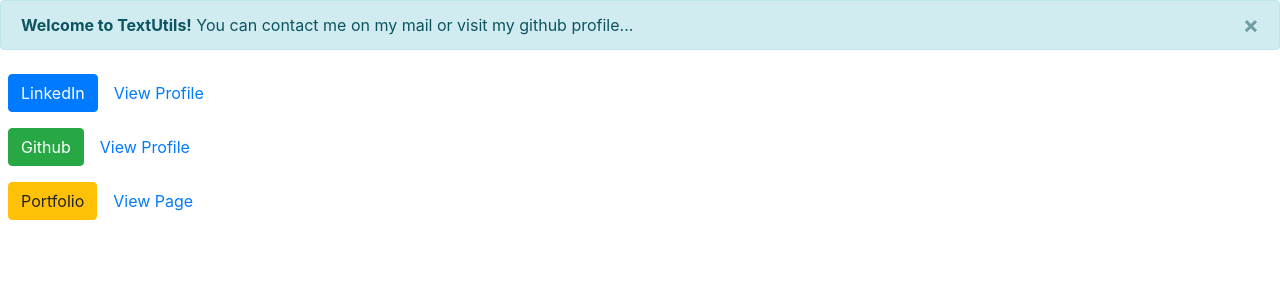
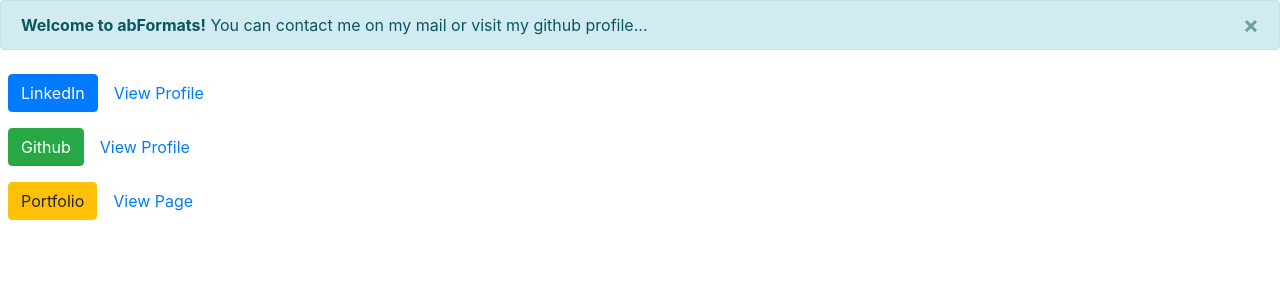
Before and after one commit to SinghIsWriting/abFormats, a Django app: page /contact/ in a window 1280 px wide. Shown: the part 56-356 px from the top of the page. Run offline with Django 4.2, Linux system fonts and the light colour scheme; some libraries are stand-ins or nearby versions.

Commit message:
project name updated in tempates

```diff
--- a/templates/analyze.html
+++ b/templates/analyze.html
@@ -11,7 +11,7 @@
     <!-- Bootstrap CSS -->
     <link rel="stylesheet" href="https://stackpath.bootstrapcdn.com/bootstrap/4.2.1/css/bootstrap.min.css" integrity="sha384-GJzZqFGwb1QTTN6wy59ffF1BuGJpLSa9DkKMp0DgiMDm4iYMj70gZWKYbI706tWS" crossorigin="anonymous">
 
-    <title>Text Utils</title>
+    <title>abFormats | Text Utils</title>
     <style>
       .container {
         margin-top: 20px;
--- a/templates/contact.html
+++ b/templates/contact.html
@@ -8,7 +8,7 @@
     <!-- Bootstrap CSS -->
     <link rel="stylesheet" href="https://stackpath.bootstrapcdn.com/bootstrap/4.2.1/css/bootstrap.min.css" integrity="sha384-GJzZqFGwb1QTTN6wy59ffF1BuGJpLSa9DkKMp0DgiMDm4iYMj70gZWKYbI706tWS" crossorigin="anonymous">
 
-    <title>Contact Me</title>
+    <title>Contact Me | abFormats</title>
   </head>
   <body>
 <nav class="navbar navbar-expand-lg navbar-dark bg-dark">
@@ -34,7 +34,7 @@
 
 
 <div class="alert alert-info alert-dismissible fade show" role="alert">
-  <strong>Welcome to TextUtils!</strong> You can contact me on my mail or visit my github profile...
+  <strong>Welcome to abFormats!</strong> You can contact me on my mail or visit my github profile...
   <button type="button" class="close" data-dismiss="alert" aria-label="Close">
     <span aria-hidden="true">×</span>
   </button>
--- a/templates/error.html
+++ b/templates/error.html
@@ -8,7 +8,7 @@
     <!-- Bootstrap CSS -->
     <link rel="stylesheet" href="https://stackpath.bootstrapcdn.com/bootstrap/4.2.1/css/bootstrap.min.css" integrity="sha384-GJzZqFGwb1QTTN6wy59ffF1BuGJpLSa9DkKMp0DgiMDm4iYMj70gZWKYbI706tWS" crossorigin="anonymous">
 
-    <title>Text Utils</title>
+    <title>Error | abFormats - Text Utils</title>
   </head>
   <body>
 <nav class="navbar navbar-expand-lg navbar-dark bg-dark">
--- a/templates/index.html
+++ b/templates/index.html
@@ -8,7 +8,7 @@
     <!-- Bootstrap CSS -->
     <link rel="stylesheet" href="https://stackpath.bootstrapcdn.com/bootstrap/4.2.1/css/bootstrap.min.css" integrity="sha384-GJzZqFGwb1QTTN6wy59ffF1BuGJpLSa9DkKMp0DgiMDm4iYMj70gZWKYbI706tWS" crossorigin="anonymous">
 
-    <title>Text Utils</title>
+    <title>abFormats | Text Utils</title>
   </head>
   <body>
 <nav class="navbar navbar-expand-lg navbar-dark bg-dark">
```
